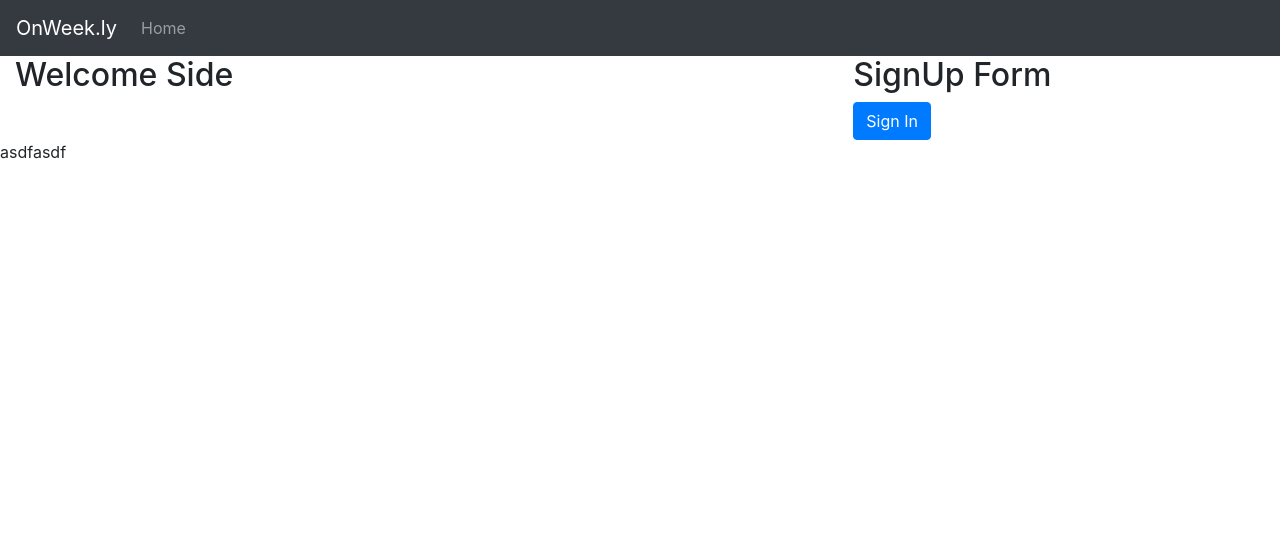
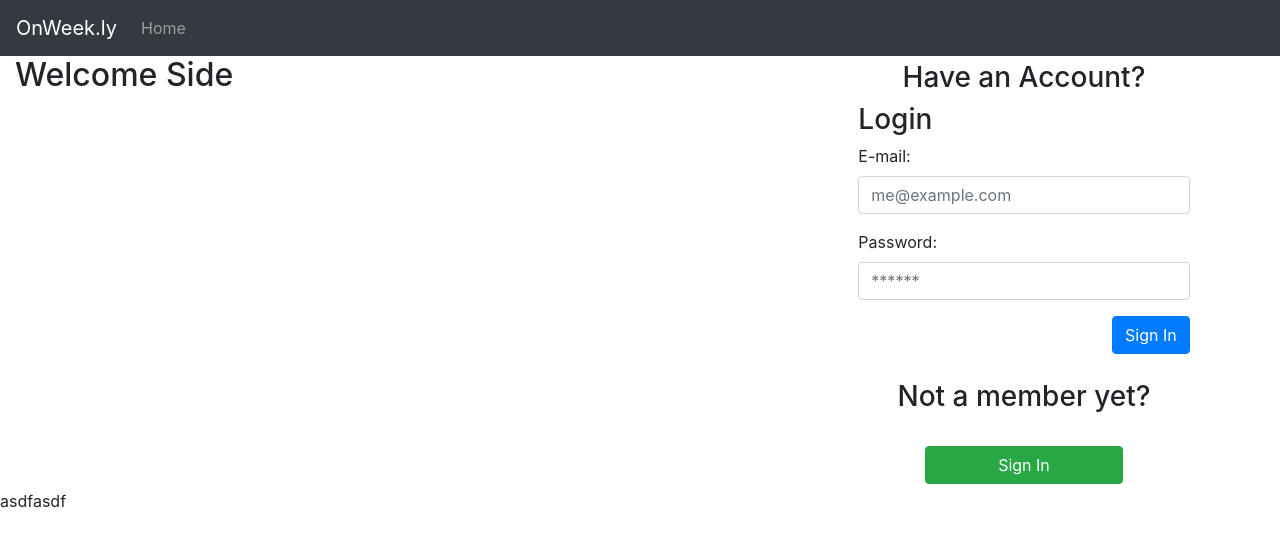
Before and after one commit to grglucastr/onweek.ly, a React (Create React App) app: page / in a window 1280 px wide. Shown: the top 546 px of the page. Built offline with nearby package versions, Linux system fonts and the light colour scheme.

Commit message:
Add  design adjusments to the auth/signup page

```diff
--- a/src/components/home/Home.js
+++ b/src/components/home/Home.js
@@ -1,7 +1,5 @@
 import React, { useState } from 'react';
-import Tasks from '../tasks';
-import TaskForm from '../tasks/TaskForm';
-import TaskSearch from '../tasks/TaskSearch';
+import Login from '../login';
 
 import { Row, Col, Modal, Button } from 'react-bootstrap';
 
@@ -14,8 +12,26 @@ const Home = () => {
         </Col>
 
         <Col>
-          <h2>SignUp Form</h2>
-          <Button variant="primary">Sign In</Button>
+          <Row>
+            <Col>
+              <div style={{padding:'5px', width: '80%'}}>
+                <h3 className="text-center">Have an Account?</h3>
+                <Login showHeader={false}/>
+              </div>
+            </Col>
+          </Row>
+
+          <Row>
+            <Col>
+              <div style={{padding:'5px', width: '80%'}}>
+                <h3 className="text-center">Not a member yet?</h3>
+                <Button variant="success" style={{display: 'block', width:'60%', margin:'auto', marginTop:'2em'}}>Sign In</Button>
+              </div>
+            </Col>
+          </Row>
+
+
+
         </Col>
       </Row>
     </>
```
